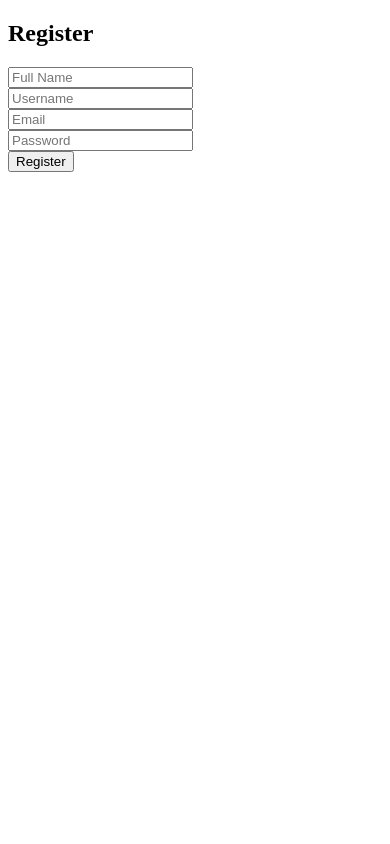
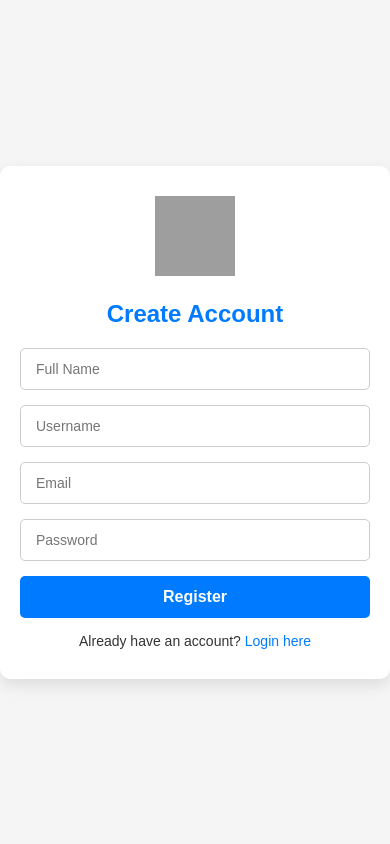
Before and after one commit to Oxylnt0/Sebastinian_Showcase, a PHP site: page /pages/register.php in a window 390 px wide. Run offline with PHP 8.4, Linux system fonts and the light colour scheme; grey boxes are pictures that could not be loaded.

Commit message:
feat(frontend): enhance pages with dynamic projects, SDG/status badges, and responsive layout

```diff
--- a/pages/register.php
+++ b/pages/register.php
@@ -5,32 +5,144 @@
     <meta charset="UTF-8">
     <title>Register - Sebastinian Showcase</title>
     <link rel="stylesheet" href="../assets/css/style.css">
+    <style>
+        /* Basic Reset */
+        * { box-sizing: border-box; margin: 0; padding: 0; }
+        body { font-family: 'Arial', sans-serif; background: #f5f5f5; color: #333; height: 100vh; display: flex; align-items: center; justify-content: center; }
+
+        /* Register Card */
+        .register-card {
+            background: #fff;
+            padding: 40px 30px;
+            border-radius: 10px;
+            box-shadow: 0 6px 15px rgba(0,0,0,0.1);
+            width: 100%;
+            max-width: 450px;
+            text-align: center;
+        }
+
+        .register-card h2 {
+            margin-bottom: 20px;
+            color: #007bff;
+        }
+
+        .register-card input {
+            width: 100%;
+            padding: 12px 15px;
+            margin-bottom: 15px;
+            border-radius: 5px;
+            border: 1px solid #ccc;
+            font-size: 14px;
+            transition: border 0.3s, box-shadow 0.3s;
+        }
+        .register-card input:focus {
+            border-color: #007bff;
+            box-shadow: 0 0 5px rgba(0,123,255,0.5);
+            outline: none;
+        }
+
+        .register-card button {
+            width: 100%;
+            padding: 12px;
+            background: #007bff;
+            color: #fff;
+            border: none;
+            font-size: 16px;
+            font-weight: bold;
+            border-radius: 5px;
+            cursor: pointer;
+            transition: background 0.3s;
+        }
+        .register-card button:hover {
+            background: #0056b3;
+        }
+
+        #message {
+            margin-top: 15px;
+            font-size: 14px;
+            color: #dc3545; /* default error color */
+        }
+
+        .register-logo {
+            margin-bottom: 20px;
+        }
+        .register-logo img {
+            width: 80px;
+            height: 80px;
+        }
+
+        p.link {
+            margin-top: 15px;
+            font-size: 14px;
+        }
+
+        p.link a {
+            color: #007bff;
+            text-decoration: none;
+        }
+        p.link a:hover { text-decoration: underline; }
+
+        /* Responsive */
+        @media(max-width: 480px) {
+            .register-card { padding: 30px 20px; }
+        }
+    </style>
 </head>
 <body>
-    <h2>Register</h2>
+
+<div class="register-card">
+    <div class="register-logo">
+        <img src="../assets/img/logo.png" alt="Sebastinian Showcase Logo">
+    </div>
+    <h2>Create Account</h2>
     <form id="registerForm" method="POST">
-        <input type="text" name="full_name" placeholder="Full Name" required><br>
-        <input type="text" name="username" placeholder="Username" required><br>
-        <input type="email" name="email" placeholder="Email" required><br>
-        <input type="password" name="password" placeholder="Password" required><br>
+        <input type="text" name="full_name" placeholder="Full Name" required>
+        <input type="text" name="username" placeholder="Username" required>
+        <input type="email" name="email" placeholder="Email" required>
+        <input type="password" name="password" placeholder="Password" required>
         <button type="submit">Register</button>
     </form>
 
     <div id="message"></div>
 
+    <p class="link">
+        Already have an account? <a href="login.php">Login here</a>
+    </p>
+</div>
+
 <script>
 const form = document.getElementById('registerForm');
+const messageDiv = document.getElementById('message');
+
 form.addEventListener('submit', async (e) => {
     e.preventDefault();
+    messageDiv.style.color = '#007bff';
+    messageDiv.textContent = 'Registering...';
+
     const formData = new FormData(form);
+    try {
         const res = await fetch('../api/auth/register.php', {
             method: 'POST',
             body: formData
         });
         const data = await res.json();
-        document.getElementById('message').innerText = data.message;
-        if(data.status === 'success') form.reset();
+
+        if(data.status === 'success') {
+            messageDiv.style.color = '#28a745';
+            messageDiv.textContent = data.message;
+            form.reset();
+            setTimeout(() => { window.location.href = 'login.php'; }, 1000);
+        } else {
+            messageDiv.style.color = '#dc3545';
+            messageDiv.textContent = data.message;
+        }
+    } catch (err) {
+        messageDiv.style.color = '#dc3545';
+        messageDiv.textContent = 'An error occurred. Please try again.';
+        console.error(err);
+    }
 });
 </script>
+
 </body>
 </html>
```
Also changed, not shown: pages/dashboard.php (+55 -34 lines), pages/index.php (+56 -38 lines). Lines whose indentation alone changed are shown as unchanged.
